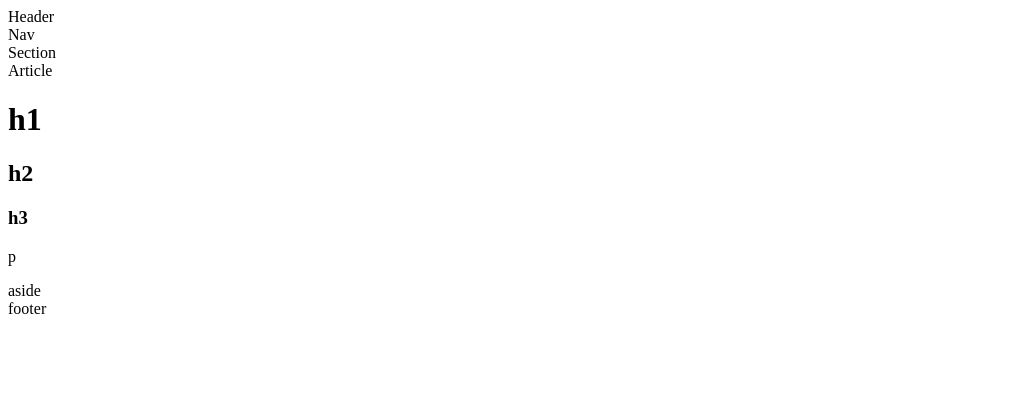
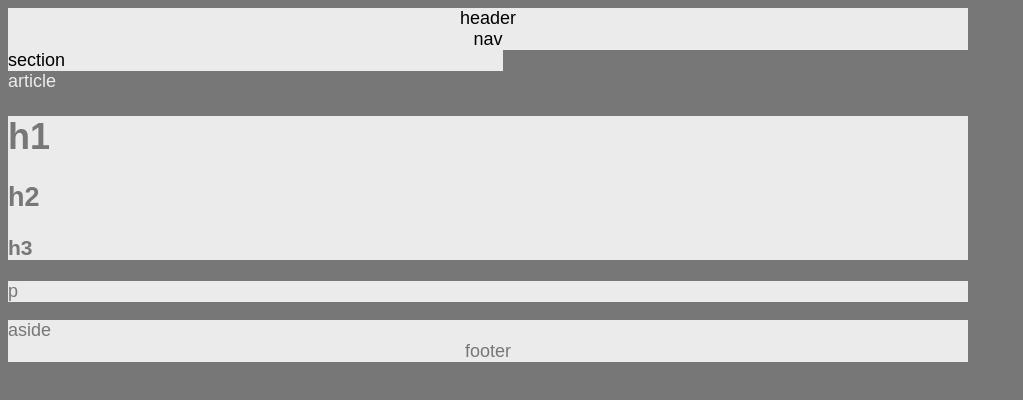
Before and after one commit to Munsey13/HW-Wireframe, a plain HTML site: page index.html in a window 1280 px wide. Shown: the whole page, without its empty margins (0-1023 px from the left). Drawn offline with Linux system fonts and the light colour scheme.

Commit message:
added classes to my html file and started working on the css file. Mostly text color, background color, and one or two text alignments.

```diff
--- a/index.html
+++ b/index.html
@@ -1,40 +1,45 @@
 <!DOCTYPE html>
 <html>
     <head>
+        <meta charset="UTF-8">
         <title>Easier-Layout</title>
+        <link rel="stylesheet" type="text/css" href="style.css">
     </head>
 <body>
 
     <div>
-        <div>
+        <div class="header">
 
-            <header>Header</header>
+            <header>header</header>
         </div>
 
 
-        <div>
+        <div class="nav">
 
-            <nav>Nav</nav>
+            <nav>nav</nav>
 
         </div>
 
-        <div>
+        <div class="section">
 
-            <section>Section</section>
+            <section>section</section>
 
         </div>
 
             <div>
+                <div class="article">
 
-                <article>Article</article>
+                <article>article</article>
 
-                <div>
+                </div>
+
+                <div class="headings">
 
                     <h1>h1</h1><h2>h2</h2><h3>h3</h3>
 
                 </div>
 
-                <div>
+                <div class="paragraphs">
 
                     <p>p</p>
 
@@ -42,13 +47,13 @@
 
             </div>
 
-        <div>
+        <div class="aside">
 
             <aside>aside</aside>
 
         </div>
 
-        <div>
+        <div class="footer">
 
             <footer>footer</footer>
 
--- a/style.css
+++ b/style.css
@@ -0,0 +1,48 @@
+body {
+    background-color: #777;
+    font-family: 'Arial', 'Helvetica Neue', Helvetica, sans-serif;
+    width: 960px;
+    font-size: 18px;
+
+}
+
+.header {
+    background-color: #ebebeb;
+    text-align: center;
+}
+
+.nav {
+    background-color: #ebebeb;
+    text-align: center;
+}
+
+.section {
+    background-color: #ebebeb;
+    width: 495px;
+}
+
+.article {
+    color: #ebebeb;
+    background: #777;
+}
+
+.headings {
+    color: #777;
+    background: #ebebeb
+}
+
+.paragraphs {
+    color: #777;
+    background: #ebebeb;
+}
+
+.aside {
+    color: #777;
+    background:#ebebeb;
+}
+
+.footer {
+    color: #777;
+    background: #ebebeb;
+    text-align: center;
+}
```
